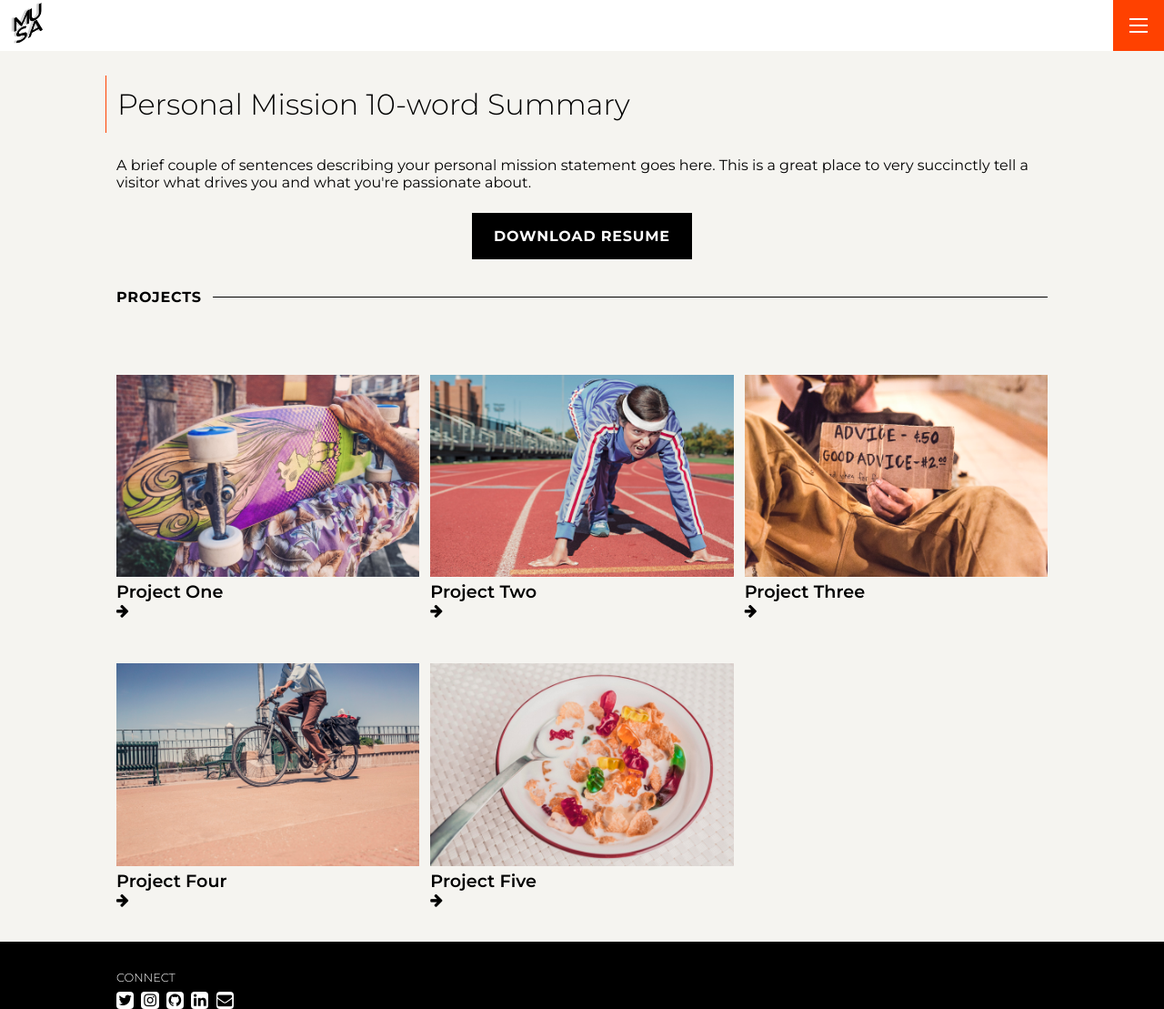
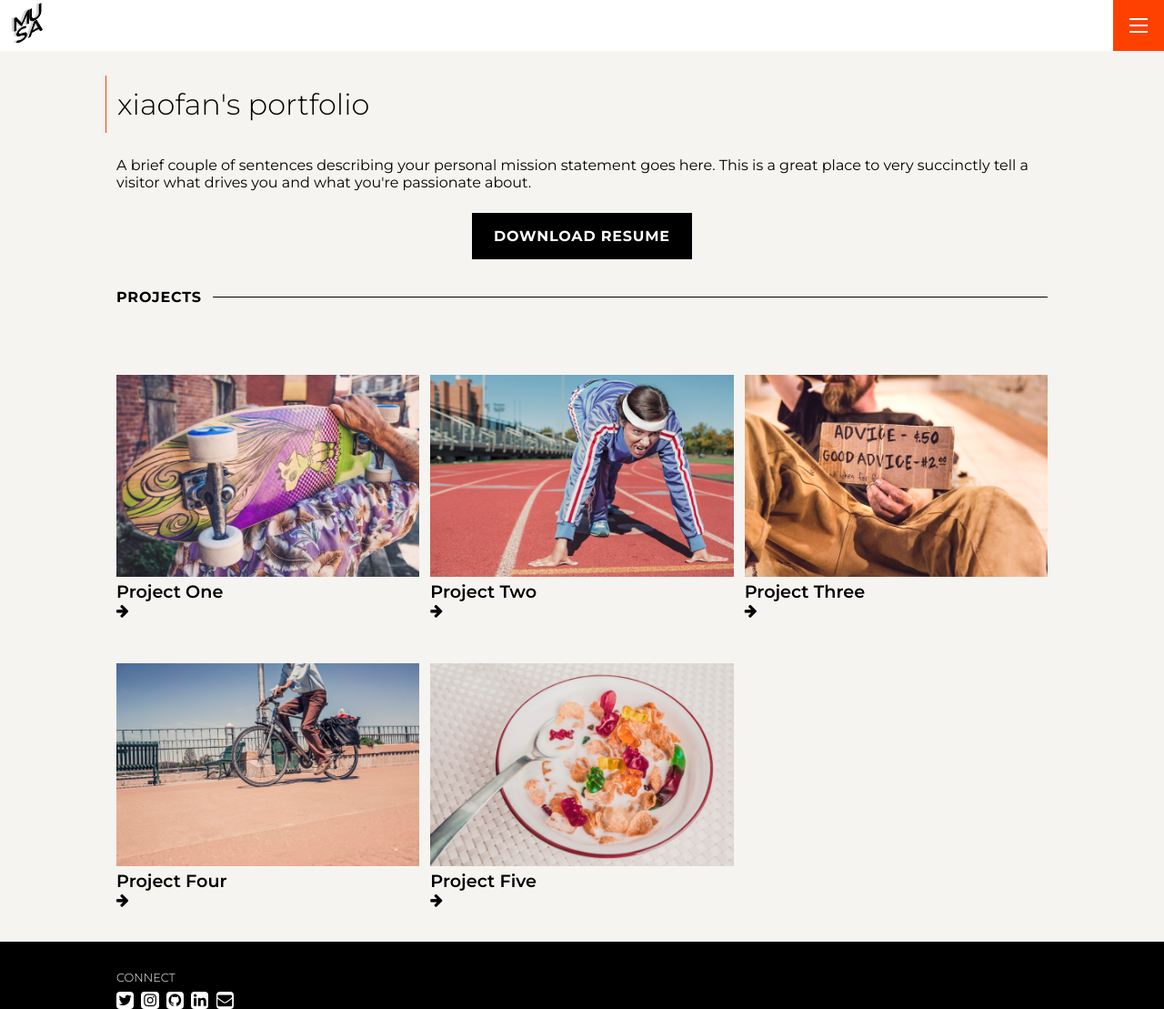
Before and after one commit to xxiaofan-98/MUSA-Xiaofan-2023, a Jekyll site: the page built from index.md, in a window 1280 px wide and 1109 px high. Shown: the whole window at 91% size. Built offline with Jekyll 4.4.1, drawn with Linux system fonts in a browser that asks for light colours.

Commit message:
Update settings.yml

```diff
--- a/_data/settings.yml
+++ b/_data/settings.yml
@@ -7,7 +7,7 @@ logo: '/assets/img/musa-logo.png'
 # A brief introduction or mission statement that appears at the top of the
 # portfolio home page, above the project list. If you don't want one of the
 # intro_title or intro_text to show up, just set the appropriate value to null.
-intro_title: Personal Mission 10-word Summary
+intro_title: xiaofan's portfolio
 intro_text: |
   A brief couple of sentences describing your personal mission statement goes
   here. This is a great place to very succinctly tell a visitor what drives you
```
